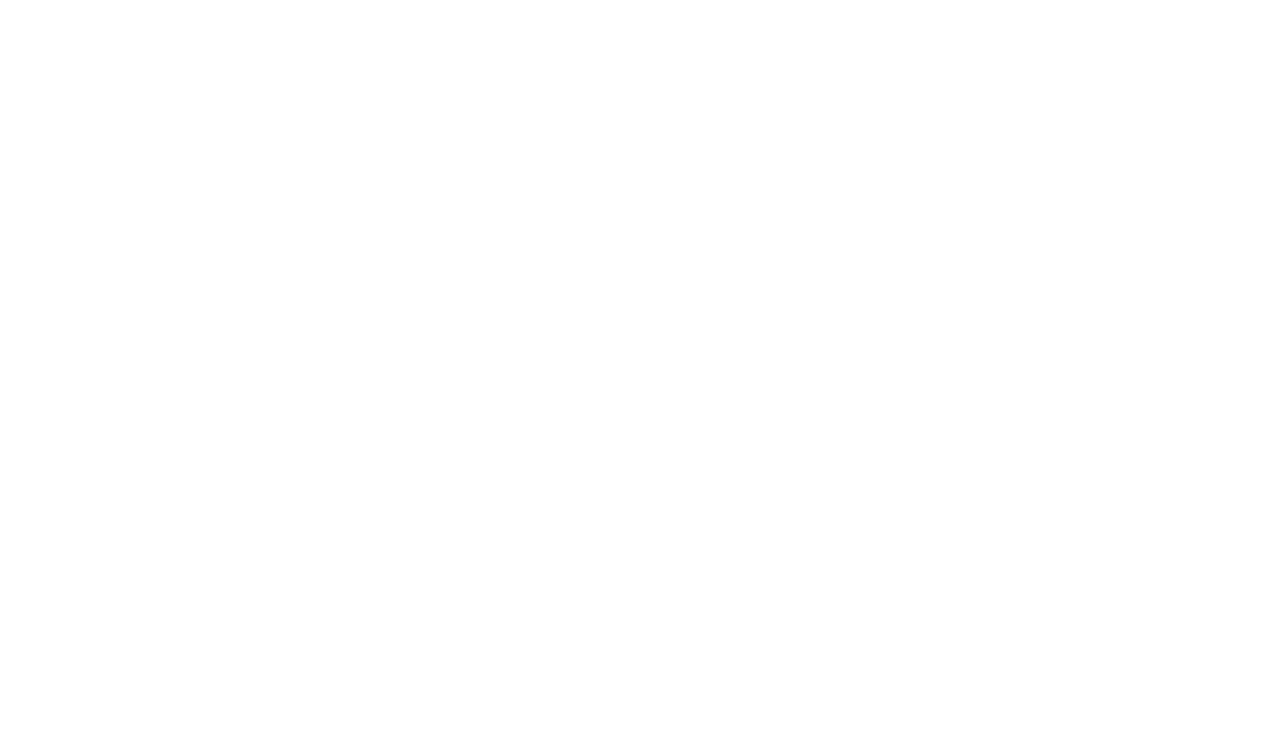
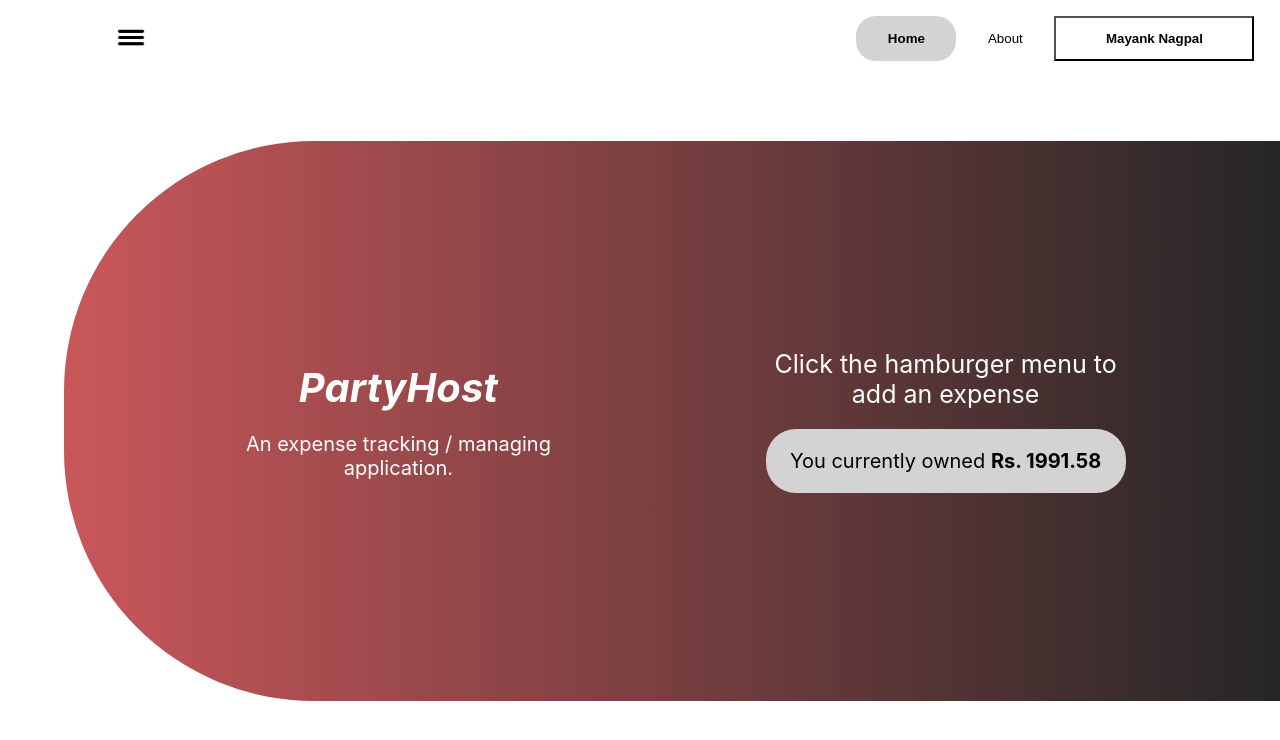
Before and after one commit to Sk-oo7/PartyHost, a React (Create React App) app in the folder client/: page / in a window 1280 px wide. Shown: the top 740 px of the page. Built offline with nearby package versions, Linux system fonts and the light colour scheme.

Commit message:
Added HomePage

```diff
--- a/client/src/App.js
+++ b/client/src/App.js
@@ -4,6 +4,7 @@
 
 import LoginPage from './screens/login/LoginPage';
 import RegisterPage from './screens/register/RegisterPage';
+import Navbar from './components/homepage/Navbar';
 import StartPage from './screens/start/StartPage';
 
 function App() {
@@ -11,6 +12,7 @@
     <div className="App">
       <Router>
         <Switch>
+          <Route path="/" exact><Navbar/></Route>
           <Route path="/login"><LoginPage /></Route>
           <Route path="/register"><RegisterPage /></Route>
           <Route path="/start"><StartPage /></Route>
--- /dev/null
+++ b/client/src/components/homepage/DisplayList.js
@@ -0,0 +1,24 @@
+import React from 'react'
+
+function DisplayList() {
+    const friendsName = ["Shubham Khullar","Tanish","Muskan","Govind"]
+    const len = friendsName.length-1
+    const listFriends = friendsName.map((friendName,index) =>
+        <div>
+            <div className="friends_name">
+                <p className="friends_icon">{friendName.charAt(0)}</p>
+                <div className="friends_info">
+                    {friendName}
+                </div>
+            </div>
+            {index !== len && <hr />}
+        </div>
+    );
+    return (
+        <div className="friends_list" style={{overflowY: len<4 ? 'hidden' : 'scroll'}} >
+            <div>{listFriends}</div>
+        </div>
+    )
+}
+
+export default DisplayList
--- /dev/null
+++ b/client/src/components/homepage/HamburgerMenu.js
@@ -0,0 +1,30 @@
+import React, { useState } from 'react'
+import DisplayList from './DisplayList'
+
+import './styles.css'
+
+const HamburgerMenu = (props) => {
+    const [hamburgerMenuClass, setHamburgerMenuClass] = useState(props.hamburgerMenu)
+
+    const closeHandler = (event) => {
+        event.preventDefault()
+        setHamburgerMenuClass("hamburger_menu close")
+        setTimeout(() => {
+            props.close()
+        },1000)
+    }
+
+    return (
+        <div className={hamburgerMenuClass}>
+            <div className="header">
+                <img src="close_icon.png" className="close_icon" onClick={closeHandler}/>
+                <h1>F.R.I.E.N.D.S</h1>
+            </div>
+            <DisplayList />
+            <br /><br />
+            <button className="add_expense">+ Add an expense</button>
+        </div>
+    )
+}
+
+export default HamburgerMenu
--- /dev/null
+++ b/client/src/components/homepage/Navbar.js
@@ -0,0 +1,28 @@
+import React, { useState } from 'react'
+import HomePage from '../../screens/hompage/HomePage';
+import HamburgerMenu from './HamburgerMenu'
+
+import './styles.css'
+
+function Navbar() {
+    const [toggle,setToggle]=useState(false);
+
+    const sidebarCloseHandler = () => {
+        setToggle(false)
+    }
+
+    return (
+        <div>
+            <div className="navbar">
+                <button className="hamburger_button" onClick={()=>setToggle(!toggle)}><img src="hamburger_icon.png" className="hamburger_icon"/></button>
+                <button className="home_button"><b>Home</b></button>
+                <button className="about_button">About</button>
+                <button className="username_button"><b>Mayank Nagpal</b></button>
+            </div>
+            {toggle && <HamburgerMenu close={sidebarCloseHandler} hamburgerMenu={"hamburger_menu"}/>}
+            {toggle ? <HomePage classProp={"compact"}/>: <HomePage classProp={"grad"}/>}
+        </div>
+    )
+}
+
+export default Navbar
--- /dev/null
+++ b/client/src/components/homepage/styles.css
@@ -0,0 +1,111 @@
+.hamburger_menu {
+    width: 40%;
+    display: flex;
+    flex-direction: column;
+    justify-content: center;
+    align-items: center;
+    border-right: 1px solid black;
+    box-shadow: 1px 0px 5px;
+    position: absolute;
+    background-color: white;
+    top: 0;
+    height: 100vh;
+    animation: slide-open 1s forwards;
+    z-index: 1;
+}
+@keyframes slide-open {
+    from {left: -100%;}
+    to { left: 0 }
+}
+.hamburger_menu.close {
+    animation: slide-closed 2s forwards
+}
+@keyframes slide-closed {
+    from {left: 0;}
+    to { left: -100% }
+}
+.header {
+    display: flex;
+    flex-direction: row;
+    margin-top: 2%;
+}
+.close_icon {
+    height: 40px;
+    width: 40px;
+    margin-right: 50%;
+    margin-left: -50%;
+}
+.friends_list {
+    height: 55%;
+    margin-top: 2%;
+    width: 75%;
+    padding: 3%;
+    display: flex;
+    flex-direction: column;
+    overflow: scroll;
+    overflow-x: hidden;
+}
+.friends_name {
+    height: 13vh;
+    display: flex;
+    align-items: center;
+    padding: 5px;
+}
+.friends_icon {
+    border: 2px solid gray;
+    height: 50px;
+    width: 50px;
+    border-radius: 50%;
+    display: flex;
+    justify-content: center;
+    align-items: center;
+    margin-right: 5%;
+    font-size: 30px;
+}
+.add_expense {
+    border: none;
+    outline:none;
+    background: #e75a5a;
+    border-radius: 25px;
+    padding: 18px;
+    width: 220px;
+    height: 55px;
+    font-size: 20px;
+}
+.navbar {
+    display: flex;
+    flex-direction: row;
+    margin-top: 6vh;
+    width: 100%;
+}
+.hamburger_button {
+    margin-left: 70px;
+    background: none;
+    border: none;
+    outline: none;
+}
+.hamburger_icon {
+    height: 25px;
+    width: 30px;
+}
+.home_button {
+    border: none;
+    outline: none;
+    background: lightgray;
+    border-radius: 20px;
+    padding: 15px;
+    width: 100px;
+    margin-right: 2%;
+    margin-left: 55%;
+}
+.about_button {
+    background: none;
+    border: none;
+    outline: none;
+    margin-right: 2%;
+}
+.username_button {
+    background: none;
+    width: 200px;
+    margin-right: 2%;
+}
--- /dev/null
+++ b/client/src/screens/hompage/HomePage.js
@@ -0,0 +1,30 @@
+import React, { useState } from 'react'
+
+import "./style.css"
+
+function HomePage(classProp) {
+    const [toggleClass,setClass] = useState(classProp.classProp)
+    console.log(toggleClass)
+    return (
+        <div className="div">
+            <div className={classProp.classProp}>
+                <div className="grad_div1">
+                    <h1 style={{fontSize: "40px",}}><i>PartyHost</i></h1>
+                    <br />
+                    <center>
+                    <p style={{fontSize: "20px"}}>An expense tracking / managing <br /> application.</p>
+                    </center>
+                </div>
+                <div className="grad_div2">
+                    <center>
+                        <p style={{fontSize: "25px"}}>Click the hamburger menu to <br/>add an expense</p>
+                    </center>
+                    <br />
+                    <span className="show_money">You currently owned <b>Rs. <span>1991.58</span></b></span>
+                </div>
+            </div>
+        </div>
+    )
+}
+
+export default HomePage
--- /dev/null
+++ b/client/src/screens/hompage/style.css
@@ -0,0 +1,63 @@
+.div {
+    width: 100%;
+    overflow: hidden !important;
+    position: relative;
+}
+.grad {
+    color: white;
+    margin-top: 10vh;
+    height: 70vh;
+    width: 95%;
+    background-image: linear-gradient(to right, rgb(201,87,90) , rgb(38,38,38));
+    border-top-left-radius: 250px;
+    border-bottom-left-radius: 250px;
+    display: flex;
+    flex-direction: row;
+    align-items: center;
+    justify-content: center;
+    margin-left: 5%;
+    position: relative;
+    overflow: hidden !important;
+    animation: moveout .75s forwards;
+}
+@keyframes moveout {
+    from {right: -40%;}
+    to {right: 0;}
+}
+.compact {
+    color: white;
+    margin-top: 10vh;
+    height: 70vh;
+    width: 95%;
+    background-image: linear-gradient(to right, rgb(201,87,90) , rgb(38,38,38));
+    border-top-left-radius: 250px;
+    border-bottom-left-radius: 250px;
+    display: flex;
+    flex-direction: row;
+    align-items: center;
+    justify-content: center;
+    margin-left: 5%;
+    position: relative;
+    overflow: hidden !important;
+    animation: movein 1s forwards;
+}
+@keyframes movein {
+    from {right: 0;}
+    to {right: -40%;}
+}
+.grad_div1, .grad_div2 {
+    display: flex;
+    flex-direction: column;
+    align-items: center;
+    justify-content: center;
+    width: 45%;
+}
+.show_money {
+    color: black;
+    background: lightgray;
+    padding: 20px;
+    border-radius: 30px;
+    width: 320px;
+    font-size: 20px;
+    text-align: center;
+}
```
Also changed, not shown: client/public/close_icon.png (added), client/public/hamburger_icon.png (added).
